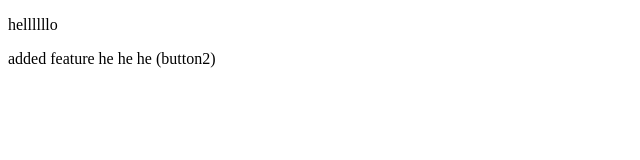
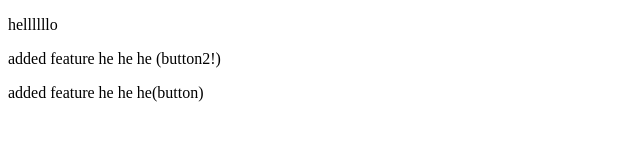
Before and after one commit to toffee-k21/firstRepo, a plain HTML site: page index.html in a window 1280 px wide. Shown: the whole page, without its empty margins (0-640 px from the left). Drawn offline with Linux system fonts and the light colour scheme.

```diff
--- a/index.html
+++ b/index.html
@@ -7,6 +7,7 @@
 </head>
 <body>
     <p>hellllllo</p>
-    <p>added feature he he he (button2)</p>
+    <p>added feature he he he (button2!)</p>
+    <p>added feature he he he(button)</p>
 </body>
 </html>
```
